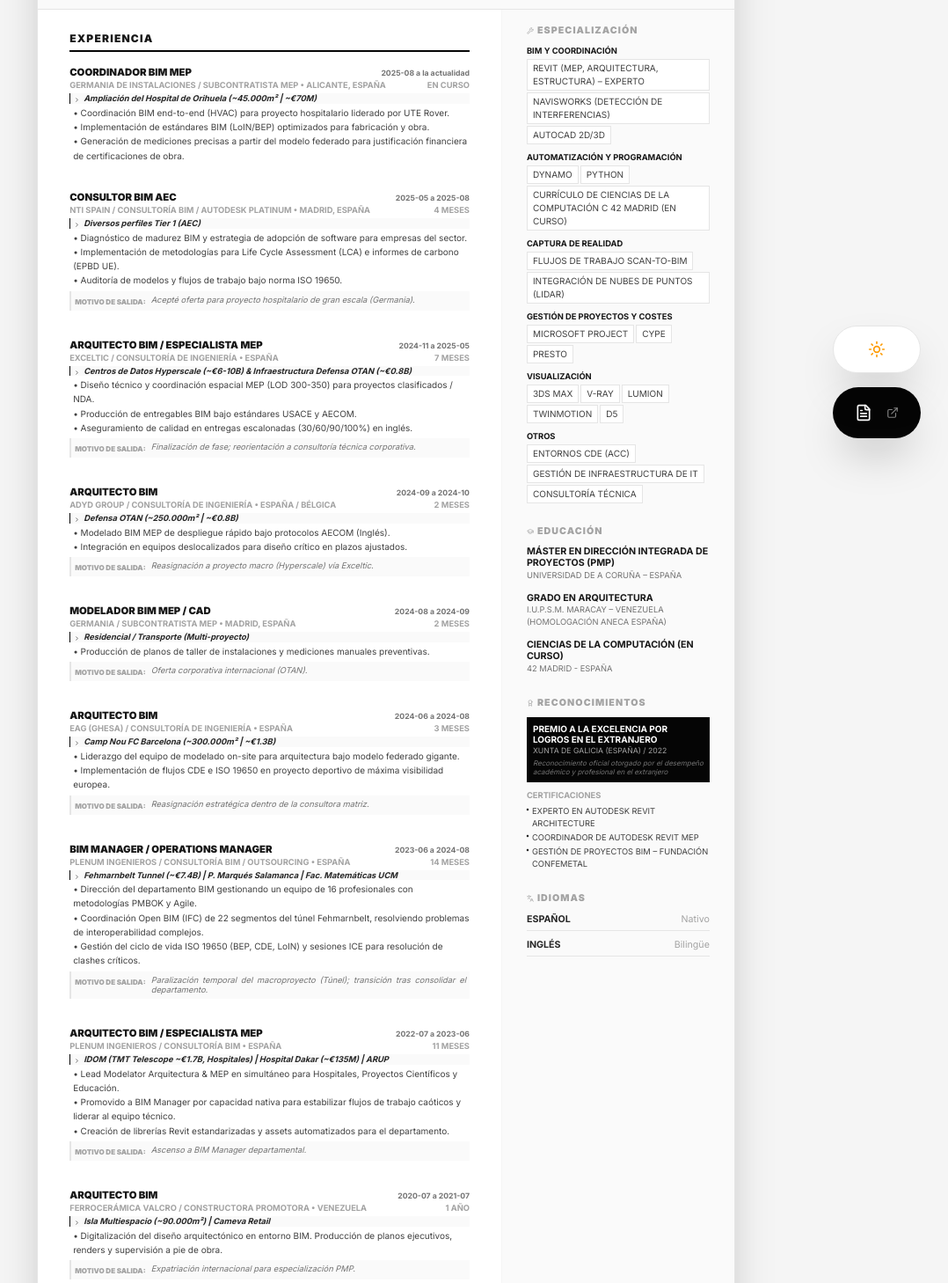
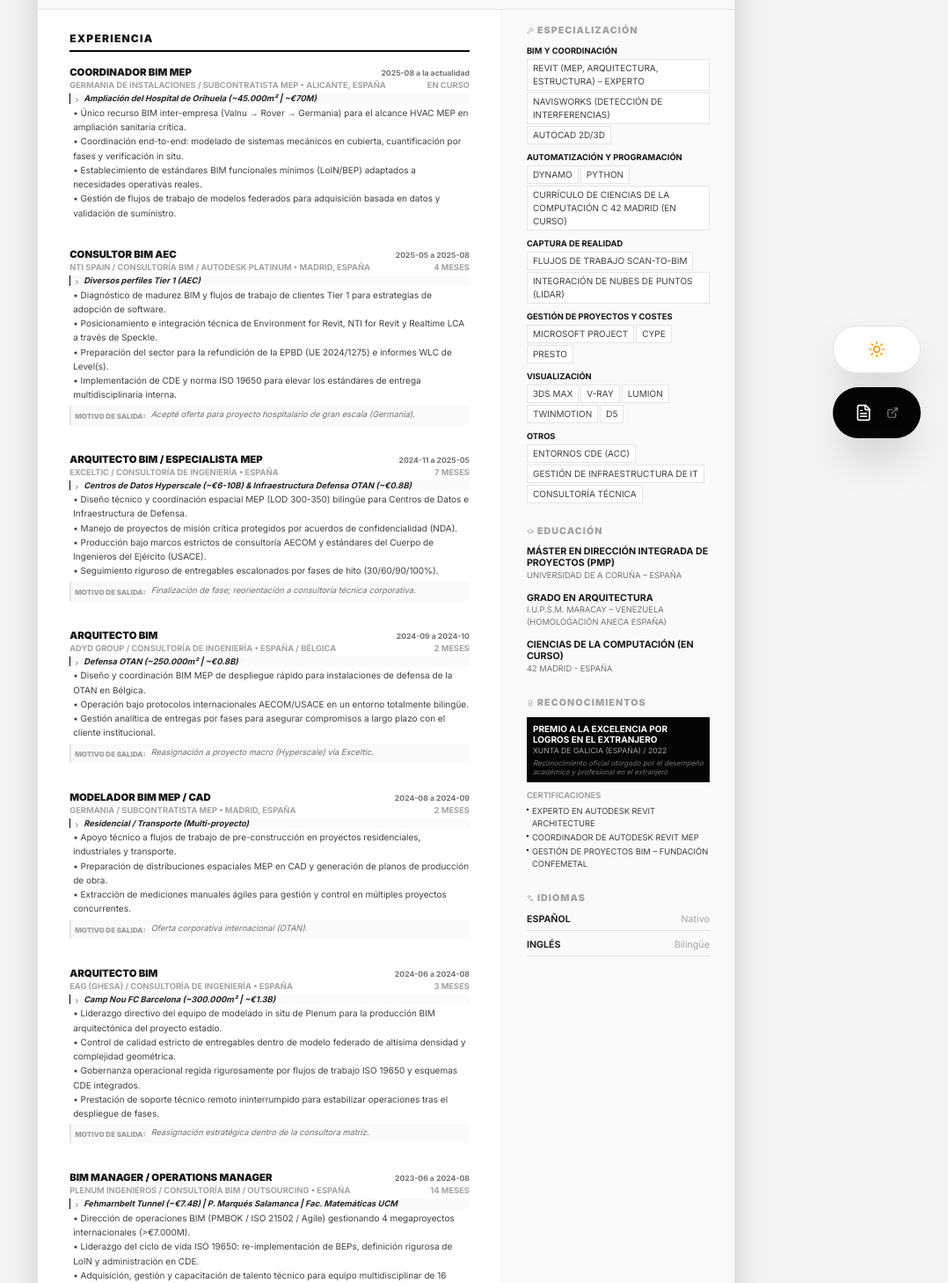
Before and after one commit to Ndeathn0te/CV2, a React (Vite) app: page / in a window 1280 px wide. Shown: the part 270-1728 px from the top of the page at 88% size, without its empty margins (201-1279 px from the left). Built offline with nearby package versions, Linux system fonts and the light colour scheme.

Commit message:
fix: restore full original technical descriptions in summary fields using bullet point layout

```diff
--- a/src/data.ts
+++ b/src/data.ts
@@ -20,7 +20,7 @@ export const cvData: CVData = {
       role: "Coordinador BIM MEP",
       location: "Alicante, España",
       project: "Ampliación del Hospital de Orihuela (~45.000m² | ~€70M)",
-      summary: "• Coordinación BIM end-to-end (HVAC) para proyecto hospitalario liderado por UTE Rover.\n• Implementación de estándares BIM (LoIN/BEP) optimizados para fabricación y obra.\n• Generación de mediciones precisas a partir del modelo federado para justificación financiera de certificaciones de obra.",
+      summary: "• Único recurso BIM inter-empresa (Valnu → Rover → Germania) para el alcance HVAC MEP en ampliación sanitaria crítica.\n• Coordinación end-to-end: modelado de sistemas mecánicos en cubierta, cuantificación por fases y verificación in situ.\n• Establecimiento de estándares BIM funcionales mínimos (LoIN/BEP) adaptados a necesidades operativas reales.\n• Gestión de flujos de trabajo de modelos federados para adquisición basada en datos y validación de suministro.",
       reasonForLeaving: "N/A - Puesto actual",
     },
     {
@@ -31,7 +31,7 @@ export const cvData: CVData = {
       role: "Consultor BIM AEC",
       location: "Madrid, España",
       project: "Diversos perfiles Tier 1 (AEC)",
-      summary: "• Diagnóstico de madurez BIM y estrategia de adopción de software para empresas del sector.\n• Implementación de metodologías para Life Cycle Assessment (LCA) e informes de carbono (EPBD UE).\n• Auditoría de modelos y flujos de trabajo bajo norma ISO 19650.",
+      summary: "• Diagnóstico de madurez BIM y flujos de trabajo de clientes Tier 1 para estrategias de adopción de software.\n• Posicionamiento e integración técnica de Environment for Revit, NTI for Revit y Realtime LCA a través de Speckle.\n• Preparación del sector para la refundición de la EPBD (UE 2024/1275) e informes WLC de Level(s).\n• Implementación de CDE y norma ISO 19650 para elevar los estándares de entrega multidisciplinaria interna.",
       reasonForLeaving: "Acepté oferta para proyecto hospitalario de gran escala (Germania).",
     },
     {
@@ -42,7 +42,7 @@ export const cvData: CVData = {
       role: "Arquitecto BIM / Especialista MEP",
       location: "España",
       project: "Centros de Datos Hyperscale (~€6-10B) & Infraestructura Defensa OTAN (~€0.8B)",
-      summary: "• Diseño técnico y coordinación espacial MEP (LOD 300-350) para proyectos clasificados / NDA.\n• Producción de entregables BIM bajo estándares USACE y AECOM.\n• Aseguramiento de calidad en entregas escalonadas (30/60/90/100%) en inglés.",
+      summary: "• Diseño técnico y coordinación espacial MEP (LOD 300-350) bilingüe para Centros de Datos e Infraestructura de Defensa.\n• Manejo de proyectos de misión crítica protegidos por acuerdos de confidencialidad (NDA).\n• Producción bajo marcos estrictos de consultoría AECOM y estándares del Cuerpo de Ingenieros del Ejército (USACE).\n• Seguimiento riguroso de entregables escalonados por fases de hito (30/60/90/100%).",
       reasonForLeaving: "Finalización de fase; reorientación a consultoría técnica corporativa.",
     },
     {
@@ -53,7 +53,7 @@ export const cvData: CVData = {
       role: "Arquitecto BIM",
       location: "España / Bélgica",
       project: "Defensa OTAN (~250.000m² | ~€0.8B)",
-      summary: "• Modelado BIM MEP de despliegue rápido bajo protocolos AECOM (Inglés).\n• Integración en equipos deslocalizados para diseño crítico en plazos ajustados.",
+      summary: "• Diseño y coordinación BIM MEP de despliegue rápido para instalaciones de defensa de la OTAN en Bélgica.\n• Operación bajo protocolos internacionales AECOM/USACE en un entorno totalmente bilingüe.\n• Gestión analítica de entregas por fases para asegurar compromisos a largo plazo con el cliente institucional.",
       reasonForLeaving: "Reasignación a proyecto macro (Hyperscale) vía Exceltic.",
     },
     {
@@ -64,7 +64,7 @@ export const cvData: CVData = {
       role: "Modelador BIM MEP / CAD",
       location: "Madrid, España",
       project: "Residencial / Transporte (Multi-proyecto)",
-      summary: "• Producción de planos de taller de instalaciones y mediciones manuales preventivas.",
+      summary: "• Apoyo técnico a flujos de trabajo de pre-construcción en proyectos residenciales, industriales y transporte.\n• Preparación de distribuciones espaciales MEP en CAD y generación de planos de producción de obra.\n• Extracción de mediciones manuales ágiles para gestión y control en múltiples proyectos concurrentes.",
       reasonForLeaving: "Oferta corporativa internacional (OTAN).",
     },
     {
@@ -75,7 +75,7 @@ export const cvData: CVData = {
       role: "Arquitecto BIM",
       location: "España",
       project: "Camp Nou FC Barcelona (~300.000m² | ~€1.3B)",
-      summary: "• Liderazgo del equipo de modelado on-site para arquitectura bajo modelo federado gigante.\n• Implementación de flujos CDE e ISO 19650 en proyecto deportivo de máxima visibilidad europea.",
+      summary: "• Liderazgo directivo del equipo de modelado in situ de Plenum para la producción BIM arquitectónica del proyecto estadio.\n• Control de calidad estricto de entregables dentro de modelo federado de altísima densidad y complejidad geométrica.\n• Gobernanza operacional regida rigurosamente por flujos de trabajo ISO 19650 y esquemas CDE integrados.\n• Prestación de soporte técnico remoto ininterrumpido para estabilizar operaciones tras el despliegue de fases.",
       reasonForLeaving: "Reasignación estratégica dentro de la consultora matriz.",
     },
     {
@@ -86,7 +86,7 @@ export const cvData: CVData = {
       role: "BIM Manager / Operations Manager",
       location: "España",
       project: "Fehmarnbelt Tunnel (~€7.4B) | P. Marqués Salamanca | Fac. Matemáticas UCM",
-      summary: "• Dirección del departamento BIM gestionando un equipo de 16 profesionales con metodologías PMBOK y Agile.\n• Coordinación Open BIM (IFC) de 22 segmentos del túnel Fehmarnbelt, resolviendo problemas de interoperabilidad complejos.\n• Gestión del ciclo de vida ISO 19650 (BEP, CDE, LoIN) y sesiones ICE para resolución de clashes críticos.",
+      summary: "• Dirección de operaciones BIM (PMBOK / ISO 21502 / Agile) gestionando 4 megaproyectos internacionales (>€7.000M).\n• Liderazgo del ciclo de vida ISO 19650: re-implementación de BEPs, definición rigurosa de LoIN y administración en CDE.\n• Adquisición, gestión y capacitación de talento técnico para equipo multidisciplinar de 16 profesionales (Arq/Est/MEP).\n• Coordinación Open BIM de 22 segmentos del túnel sumergido más largo del mundo (Fehmarnbelt) bajo metodología Kanban.\n• Implementación de QA sistemático, defensa de modelos federados en sesiones ICE y resolución de interoperabilidad.",
       reasonForLeaving: "Paralización temporal del macroproyecto (Túnel); transición tras consolidar el departamento.",
     },
     {
@@ -97,7 +97,7 @@ export const cvData: CVData = {
       role: "Arquitecto BIM / Especialista MEP",
       location: "España",
       project: "IDOM (TMT Telescope ~€1.7B, Hospitales) | Hospital Dakar (~€135M) | ARUP",
-      summary: "• Lead Modelator Arquitectura & MEP en simultáneo para Hospitales, Proyectos Científicos y Educación.\n• Promovido a BIM Manager por capacidad nativa para estabilizar flujos de trabajo caóticos y liderar al equipo técnico.\n• Creación de librerías Revit estandarizadas y assets automatizados para el departamento.",
+      summary: "• Recurso técnico núcleo en volumen extremo de proyectos multidisciplinares (Salud, Científico, Transporte) bajo hitos implacables.\n• Absorción proactiva de la gestión BIM departamental en cuellos de botella y coordinación on-site del compromiso Camp Nou.\n• Liderazgo en especificación técnica de infraestructura IT y despliegue de servidores para prevenir crash de datos masivos.\n• Desarrollo de bibliotecas estándar, assets automatizados y flujos de scripting (Python/Dynamo) como núcleo del departamento.\n• Asesoría PM/PMP proactiva a la dirección de la empresa provocando un ascenso unánime a BIM Manager.",
       reasonForLeaving: "Ascenso a BIM Manager departamental.",
     },
     {
@@ -108,7 +108,7 @@ export const cvData: CVData = {
       role: "Arquitecto BIM",
       location: "Venezuela",
       project: "Isla Multiespacio (~90.000m²) | Cameva Retail",
-      summary: "• Digitalización del diseño arquitectónico en entorno BIM. Producción de planos ejecutivos, renders y supervisión a pie de obra.",
+      summary: "• Entrega integral de documentación BIM arquitectónica y estructural para proyectos de uso mixto de alta escala.\n• Producción de entregables completos: planos de obra, secciones constructivas, renderizado y visualizaciones de venta.\n• Supervisión directa a pie de obra garantizando alineación geométrica y técnica entre el modelo y la construcción física.\n• Coordinación multiplataforma y multidisciplinar (ArchiCAD/Revit) estableciendo conocimientos fundamentales en IFC.",
       reasonForLeaving: "Expatriación internacional para especialización PMP.",
     },
   ],
```
